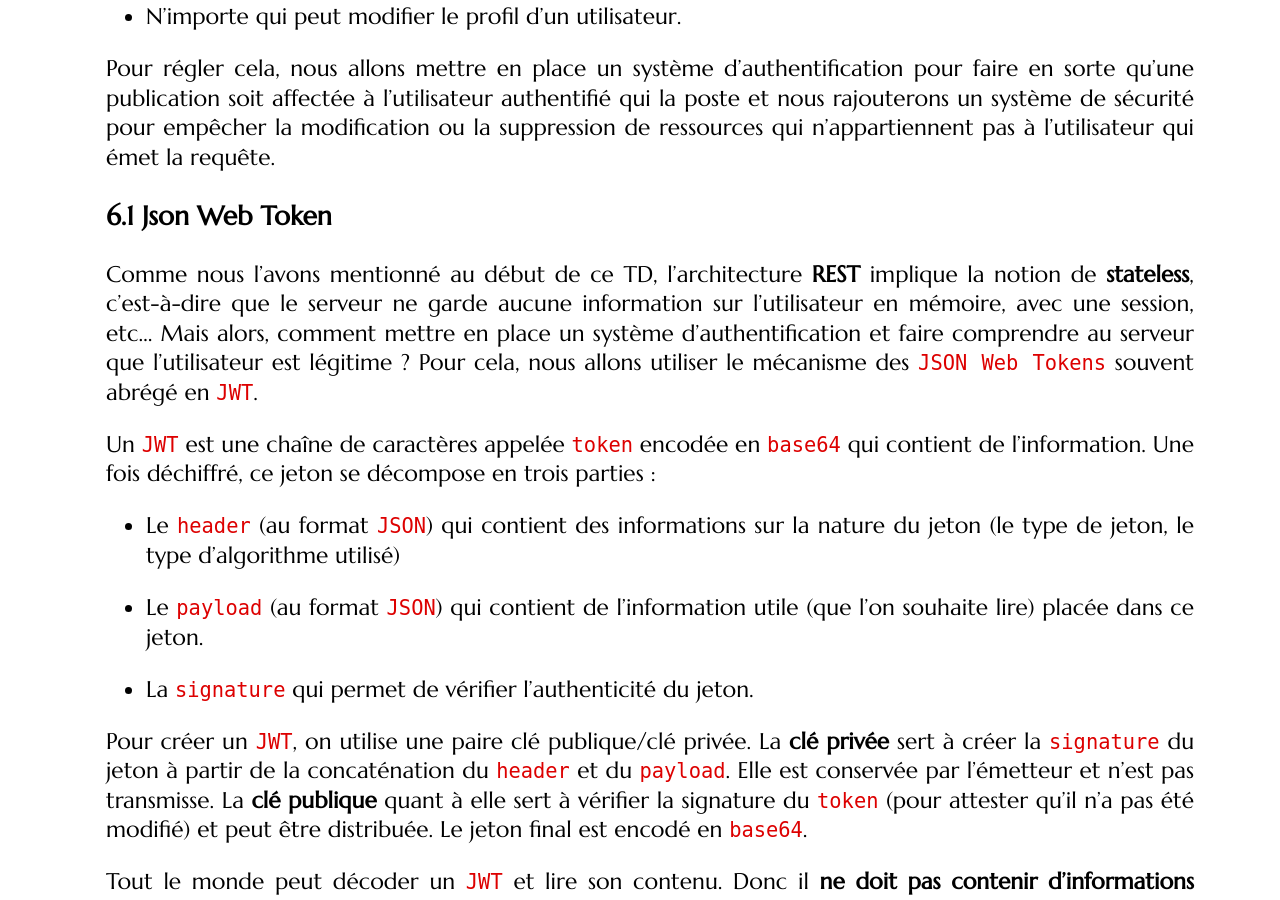
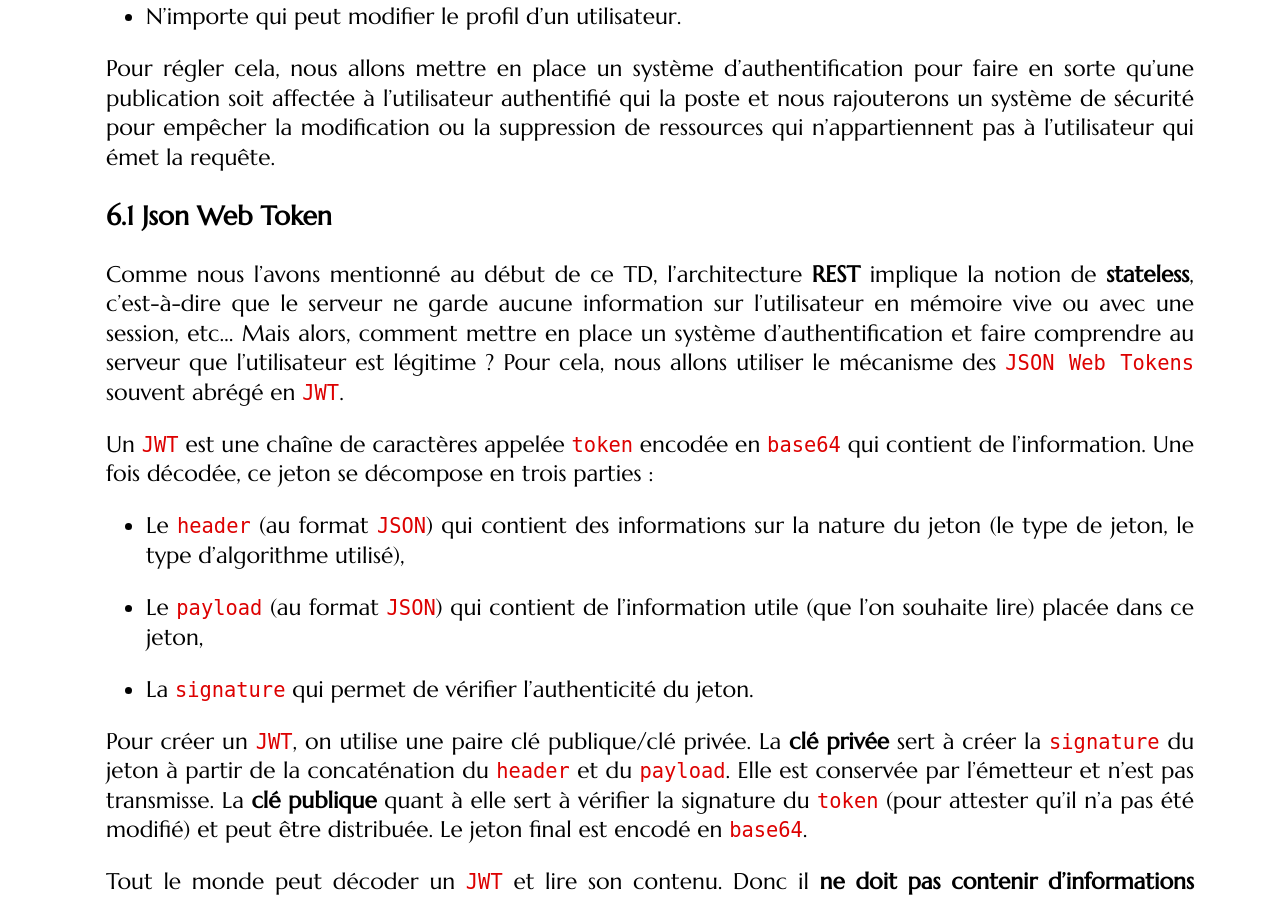
Before and after one commit to mgasquet/R5.A.05-ProgrammationAvancee-Web, a Jekyll site: the page built from tutorials/tutorial4.md, in a window 1280 px wide and 900 px high, scrolled down 25546 px. Built offline with Jekyll 4.4.1, drawn with Linux system fonts in a browser that asks for light colours; some web fonts are replaced; some of the changed text lies outside the part shown.

Commit message:
TD4 Typos

```diff
--- a/tutorials/tutorial4.md
+++ b/tutorials/tutorial4.md
@@ -743,13 +743,13 @@ Pour régler cela, nous allons mettre en place un système d'authentification po
 
 ### Json Web Token
 
-Comme nous l'avons mentionné au début de ce TD, l'architecture **REST** implique la notion de **stateless**, c'est-à-dire que le serveur ne garde aucune information sur l'utilisateur en mémoire, avec une session, etc... Mais alors, comment mettre en place un système d'authentification et faire comprendre au serveur que l'utilisateur est légitime ? Pour cela, nous allons utiliser le mécanisme des `JSON Web Tokens` souvent abrégé en `JWT`.
+Comme nous l'avons mentionné au début de ce TD, l'architecture **REST** implique la notion de **stateless**, c'est-à-dire que le serveur ne garde aucune information sur l'utilisateur en mémoire vive ou avec une session, etc... Mais alors, comment mettre en place un système d'authentification et faire comprendre au serveur que l'utilisateur est légitime ? Pour cela, nous allons utiliser le mécanisme des `JSON Web Tokens` souvent abrégé en `JWT`.
 
-Un `JWT` est une chaîne de caractères appelée `token` encodée en `base64` qui contient de l'information. Une fois déchiffré, ce jeton se décompose en trois parties :
+Un `JWT` est une chaîne de caractères appelée `token` encodée en `base64` qui contient de l'information. Une fois décodée, ce jeton se décompose en trois parties :
 
-* Le `header` (au format `JSON`) qui contient des informations sur la nature du jeton (le type de jeton, le type d'algorithme utilisé)
+* Le `header` (au format `JSON`) qui contient des informations sur la nature du jeton (le type de jeton, le type d'algorithme utilisé),
 
-* Le `payload` (au format `JSON`) qui contient de l'information utile (que l'on souhaite lire) placée dans ce jeton.
+* Le `payload` (au format `JSON`) qui contient de l'information utile (que l'on souhaite lire) placée dans ce jeton,
 
 * La `signature` qui permet de vérifier l'authenticité du jeton.
 
```
Also changed, not shown: other parts of tutorials/tutorial4.md (+11 -8 lines).
